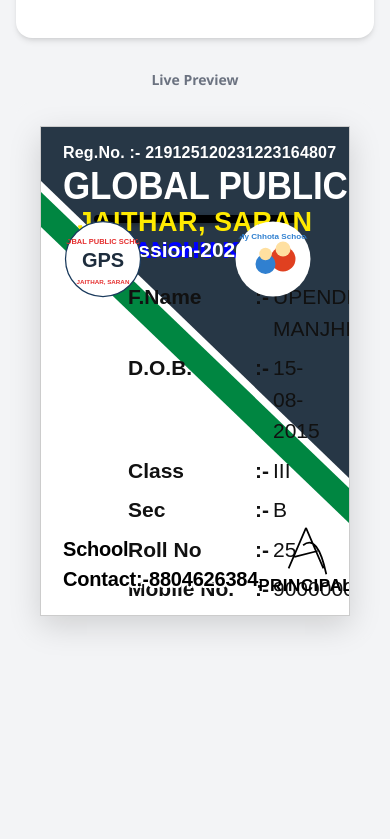
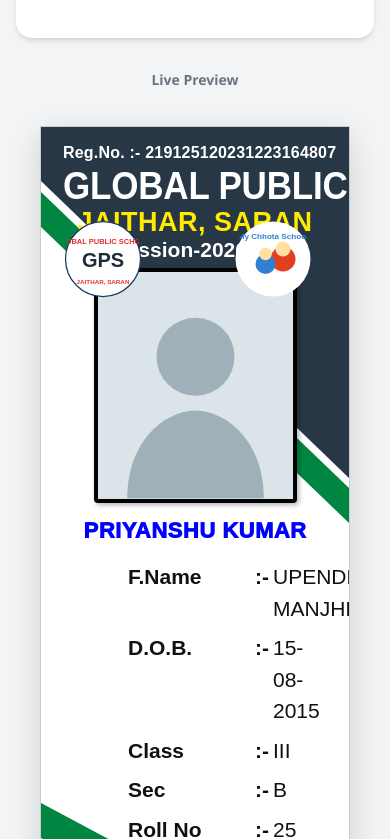
Before and after one commit to sriimalya/school-id-generator, a React (Vite) app: page / in a window 390 px wide. Shown: the part 1345-2184 px from the top of the page. Before the commit the page ends 2017 px from the top, so only its background shows below. Built offline with nearby package versions, Linux system fonts and the light colour scheme.

Commit message:
responsiveness fixed

```diff
--- a/src/components/IDCard.jsx
+++ b/src/components/IDCard.jsx
@@ -12,6 +12,7 @@ const detailRows = [
 
 export default function IDCard({ student }) {
   return (
+    <div className="id-card-wrapper">
     <div className="id-card" data-testid="id-card">
       {/* Background Geometry */}
       <div className="bg-top-blue" />
@@ -84,5 +85,6 @@ export default function IDCard({ student }) {
         </div>
       </div>
     </div>
+    </div>
   );
 }
--- a/src/styles/student-id-card.css
+++ b/src/styles/student-id-card.css
@@ -304,13 +304,55 @@
 }
 
 /* =========================================================
-   RESPONSIVE PREVIEW — scales down on smaller screens
+   RESPONSIVE WRAPPER — scales card to fit viewport
+   The card keeps its native 550×870 layout. The wrapper
+   uses transform: scale() so every px value, clip-path,
+   and font-size shrinks proportionally.
 ========================================================= */
-@media screen and (max-width: 600px) {
-  .id-card {
-    width: min(550px, calc(100vw - 30px));
-    height: auto;
-    aspect-ratio: 55 / 87;
+.id-card-wrapper {
+  display: flex;
+  justify-content: center;
+  align-items: flex-start;
+  width: 100%;
+}
+
+/* Default: card fits naturally, no scaling needed */
+.id-card-wrapper .id-card {
+  transform-origin: top center;
+}
+
+/* ---- Tablet / small desktop ---- */
+@media screen and (max-width: 620px) {
+  .id-card-wrapper {
+    /* The card is 550px wide; we shrink it to fit (100vw - 32px) */
+    --card-w: 550;
+    --card-h: 870;
+    --available: calc(100vw - 32px);
+    --scale: min(1, calc(var(--available) / (var(--card-w) * 1px)));
+  }
+
+  .id-card-wrapper .id-card {
+    transform: scale(var(--scale));
+    transform-origin: top center;
+  }
+
+  /* Collapse wrapper height to match the visually scaled card */
+  .id-card-wrapper {
+    height: calc(870px * var(--scale));
+    overflow: visible;
+  }
+}
+
+/* ---- Mobile phones ---- */
+@media screen and (max-width: 480px) {
+  .id-card-wrapper {
+    --available: calc(100vw - 24px);
+  }
+}
+
+@media screen and (max-width: 380px) {
+  .id-card-wrapper {
+    --available: calc(100vw - 16px);
   }
 }
 
@@ -336,6 +378,11 @@
     display: block;
   }
 
+  .id-card-wrapper {
+    height: auto;
+  }
+
+  .id-card-wrapper .id-card,
   .id-card {
     width: 55mm;
     height: 87mm;
@@ -343,5 +390,6 @@
     box-shadow: none;
     border: none;
     aspect-ratio: 55 / 87;
+    transform: none;
   }
 }
```
